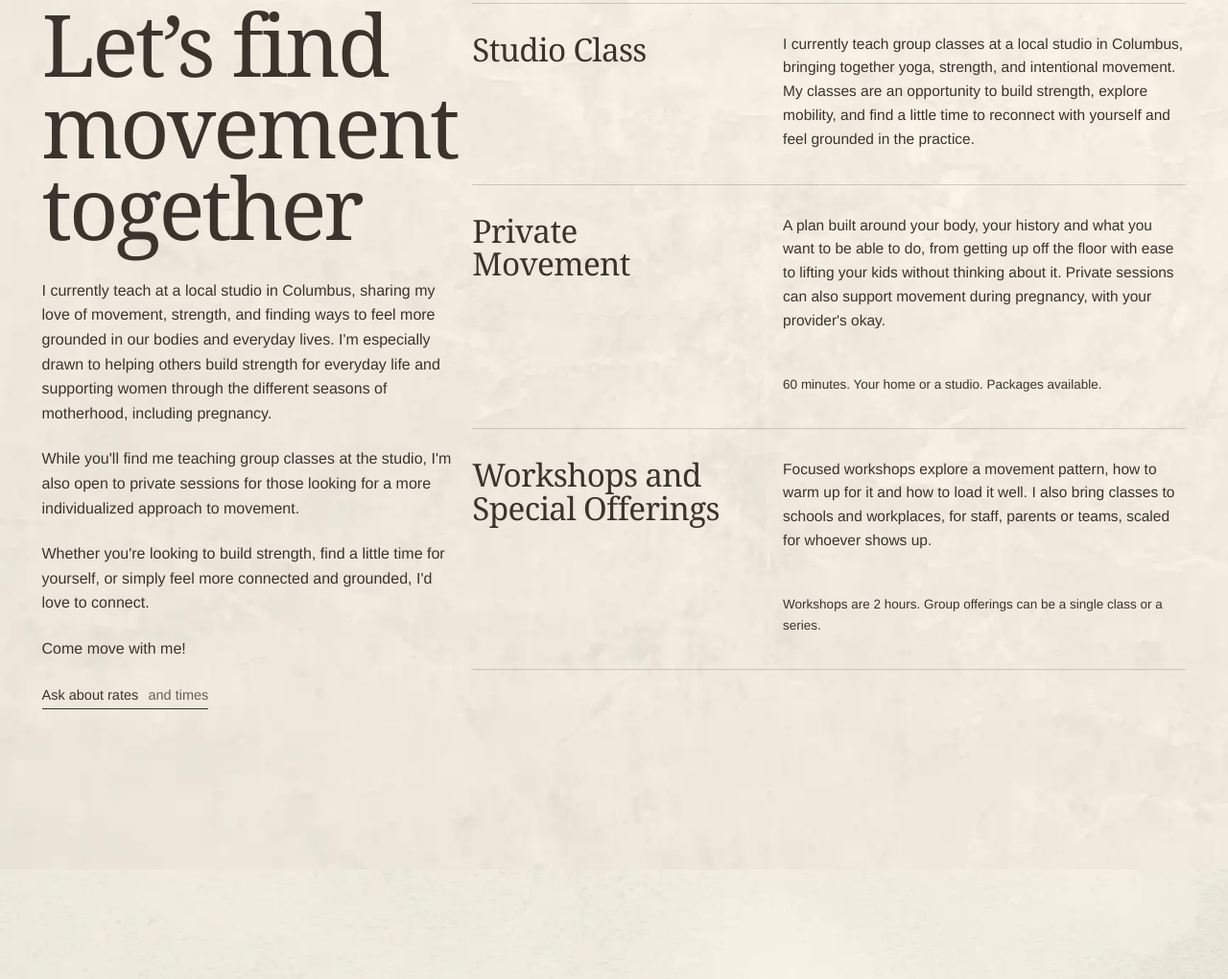
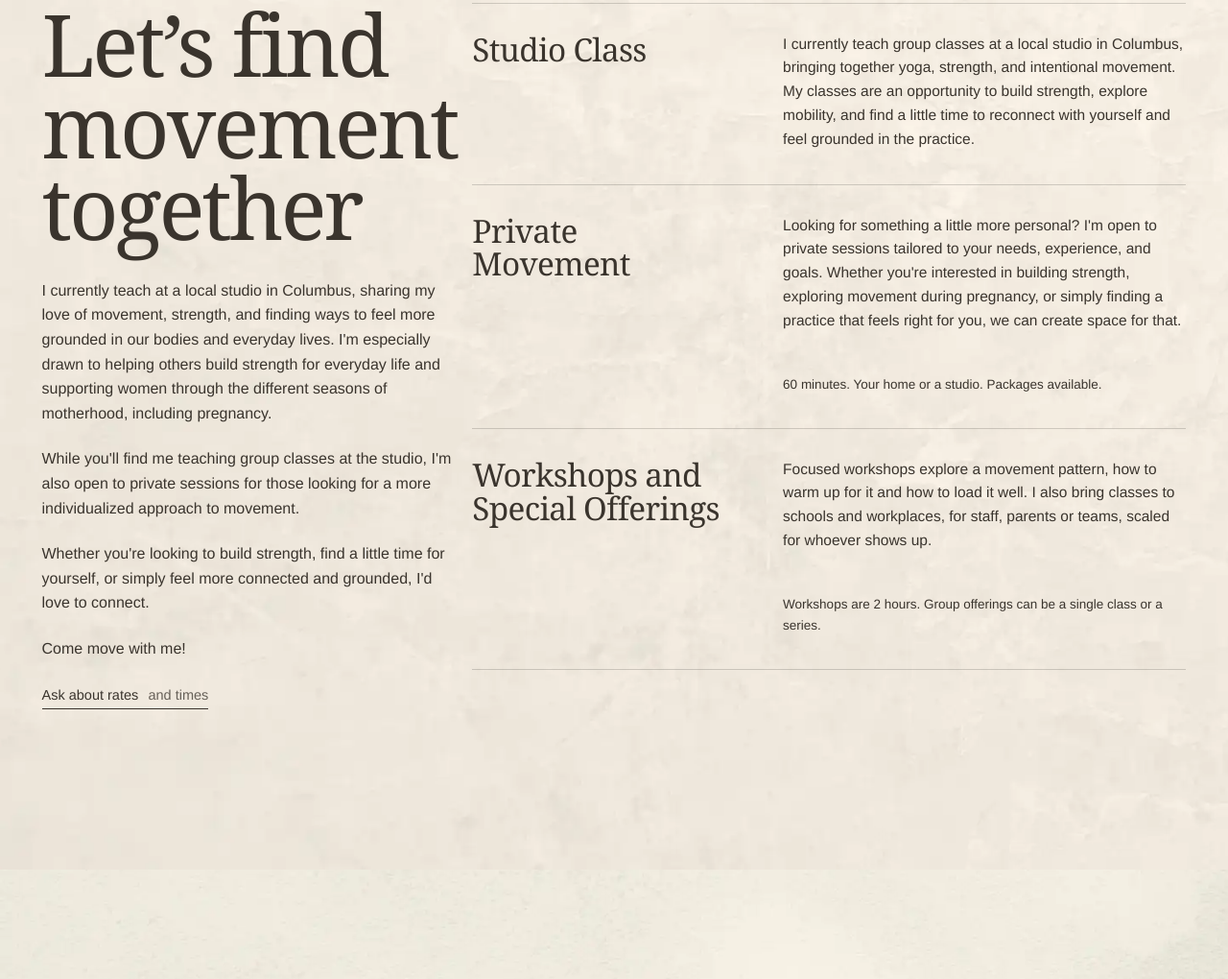
Before and after one commit to mariahm5/wellgrounded-studio, a plain HTML site: page index.html in a window 1280 px wide. Shown: the part 1878-2898 px from the top of the page at 96% size. Drawn offline with Linux system fonts and the light colour scheme; no server answers; a web font is replaced by a local one.

Commit message:
Update private movement description

```diff
--- a/index.html
+++ b/index.html
@@ -66,7 +66,7 @@
       <div class="cside"><h2 id="h-classes" class="rv">Let’s find movement together</h2><p class="rv">I currently teach at a local studio in Columbus, sharing my love of movement, strength, and finding ways to feel more grounded in our bodies and everyday lives. I'm especially drawn to helping others build strength for everyday life and supporting women through the different seasons of motherhood, including pregnancy.</p><p class="rv">While you'll find me teaching group classes at the studio, I'm also open to private sessions for those looking for a more individualized approach to movement.</p><p class="rv">Whether you're looking to build strength, find a little time for yourself, or simply feel more connected and grounded, I'd love to connect.</p><p class="rv"><b>Come move with me!</b></p><p class="rv"><a class="link" href="#book">Ask about rates <span>and times</span></a></p></div>
       <ul class="rows">
       <li class="rv"><h3>Studio Class</h3><p>I currently teach group classes at a local studio in Columbus, bringing together yoga, strength, and intentional movement. My classes are an opportunity to build strength, explore mobility, and find a little time to reconnect with yourself and feel grounded in the practice.</p></li>
-      <li class="rv"><h3>Private Movement</h3><p>A plan built around your body, your history and what you want to be able to do, from getting up off the floor with ease to lifting your kids without thinking about it. Private sessions can also support movement during pregnancy, with your provider's okay.</p><p class="meta">60 minutes. Your home or a studio. Packages available.</p></li>
+      <li class="rv"><h3>Private Movement</h3><p>Looking for something a little more personal? I'm open to private sessions tailored to your needs, experience, and goals. Whether you're interested in building strength, exploring movement during pregnancy, or simply finding a practice that feels right for you, we can create space for that.</p><p class="meta">60 minutes. Your home or a studio. Packages available.</p></li>
       <li class="rv"><h3>Workshops and Special Offerings</h3><p>Focused workshops explore a movement pattern, how to warm up for it and how to load it well. I also bring classes to schools and workplaces, for staff, parents or teams, scaled for whoever shows up.</p><p class="meta">Workshops are 2 hours. Group offerings can be a single class or a series.</p></li>
       </ul>
     </div>
```
